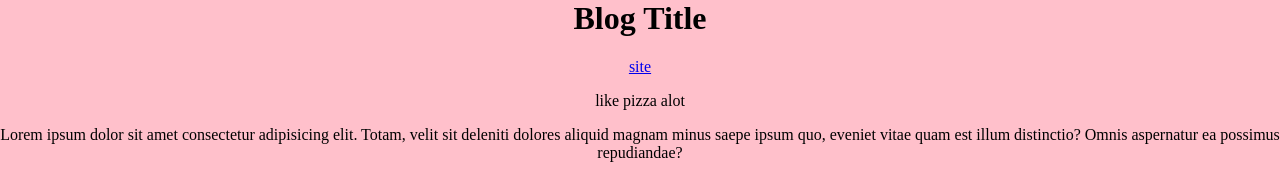
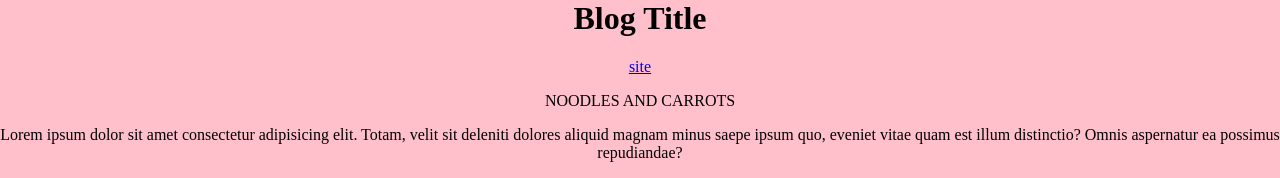
Before and after one commit to gorillaprep/EducatorBuilds, a plain HTML site: page index.html in a window 1280 px wide. Shown: the top 178 px of the page. Drawn offline with Linux system fonts and the light colour scheme.

Commit message:
Update index.html

```diff
--- a/index.html
+++ b/index.html
@@ -9,7 +9,7 @@
 <body>
     <h1>Blog Title</h1>
     <a href="contact.html">site</a>
-    <p>like pizza alot</p>
+    <p>NOODLES AND CARROTS</p>
     <p>Lorem ipsum dolor sit amet consectetur adipisicing elit. Totam, velit sit deleniti dolores aliquid magnam minus saepe ipsum quo, eveniet vitae quam est illum distinctio? Omnis aspernatur ea possimus repudiandae?</p>
     <p>Lorem ipsum dolor sit amet consectetur adipisicing elit. Ut, labore excepturi temporibus repellendus quas molestiae dicta dignissimos fugiat possimus laborum doloribus repellat vitae? Aliquid soluta quibusdam sit obcaecati excepturi quae!</p>
 </body>
```
